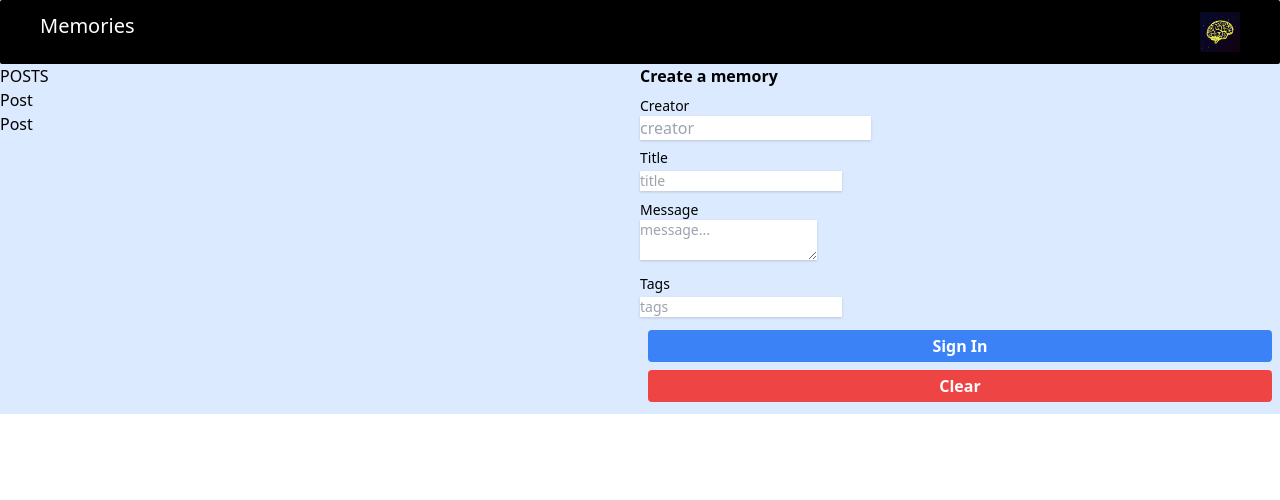
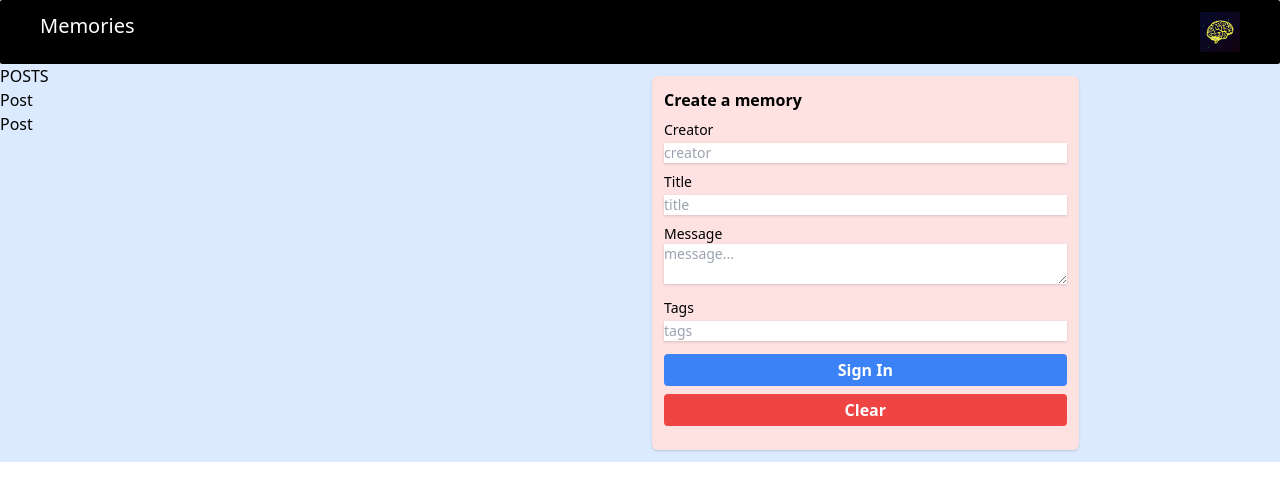
Before and after one commit to richie48/memories, a React (Create React App) app in the folder client/: page / in a window 1280 px wide. Shown: the top 500 px of the page. Built offline with nearby package versions, Linux system fonts and the light colour scheme; no server answers.

Commit message:
fixed my form

```diff
--- a/client/src/component/Form/Form.js
+++ b/client/src/component/Form/Form.js
@@ -1,42 +1,54 @@
-import React from 'react';
+import React,{useState} from 'react';
 
 const Form = () => {
   const handleSubmit = ()=>{
 
   }
+
+  const [postData,setPostData]=useState({
+    creator:'', title:'', message:'',tags:'',selecetedFile:''
+  })
+
+  //value and onChange are two of the most important properties of the form
+  //w-full fixed my issues of my form input areas not being wide enough
+  //setting e.g max-w-sm can determine how wide w-full goes
   return (
-    <div className="grid grid-cols">
+    <div className="m-3 p-3 bg-red-100 w-2/3 rounded-md shadow">
       <form className="" autoComplete="off" onSubmit={handleSubmit}>
         <h6 className="font-bold">Create a memory</h6>
         <div className="my-2">
         <label className="block text-grey-600 text-sm ">Creator
         </label>
-        <input className="text-grey-600 shadow bg-white" for="creator text-sm" type="text" placeholder="creator"></input>
+        <input className="text-grey-600 shadow bg-white w-full text-sm" type="text" placeholder="creator" value={postData.creator} onChange={(e)=>setPostData({...postData, creator:e.target.value,
+        })}></input>
         </div>
 
         <div className="my-2">
         <label className="block text-grey-600 text-sm ">Title
         </label>
-        <input className="text-grey-600 shadow bg-white text-sm" for="title" type="text" placeholder="title"></input>
+        <input className="text-grey-600 shadow bg-white text-sm w-full" type="text" placeholder="title" value={postData.title} onChange={(e)=>setPostData({...postData, title:e.target.value,
+        })}></input>
         </div>
 
         <div className="my-2">
         <label className="block text-grey-600 text-sm ">Message
         </label>
-        <textarea className="text-grey-600 shadow bg-white text-sm " for="message" type="text" placeholder="message..."></textarea>
+        <textarea className="text-grey-600 shadow bg-white w-full text-sm " type="text" placeholder="message..."value={postData.message} onChange={(e)=>setPostData({...postData,message:e.target.value,
+        })}></textarea>
         </div>
 
         <div className="my-2 w-full">
         <label className="block text-grey-600 text-sm ">Tags
         </label>
-        <input className="text-grey-600 shadow bg-white text-sm" for="tags" type="text" placeholder="tags"></input>
+        <input className="text-grey-600 shadow bg-white w-full text-sm" for="tags" type="text" placeholder="tags"value={postData.tags} onChange={(e)=>setPostData({...postData,tags:e.target.value,
+        })}></input>
         </div>
 
         <div className="my-2 grid grid-cols">
-        <button className="bg-blue-500 hover:bg-black text-white font-bold py-1 px-10 mx-2 my-1 rounded focus:shadow-outline" type="button">
+        <button className="bg-blue-500 hover:bg-black text-white font-bold py-1 px-10 my-1 rounded focus:shadow-outline" type="button">
         Sign In
         </button>
-        <button className="bg-red-500 hover:bg-red-700 text-white font-bold py-1 px-10 mx-2 my-1 rounded focus:shadow-outline" type="button">
+        <button className="bg-red-500 hover:bg-red-700 text-white font-bold py-1 px-10  my-1 rounded focus:shadow-outline" type="button">
         Clear
         </button>
         </div>
```
